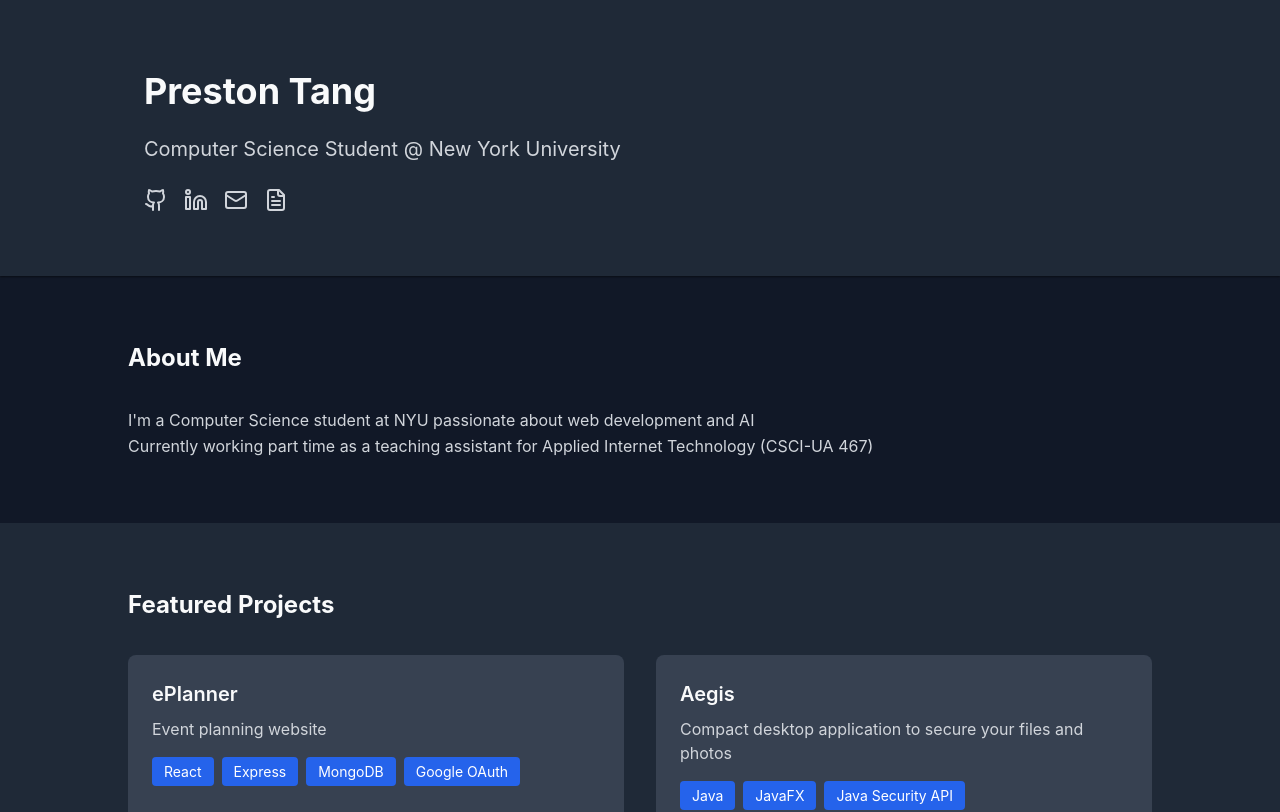
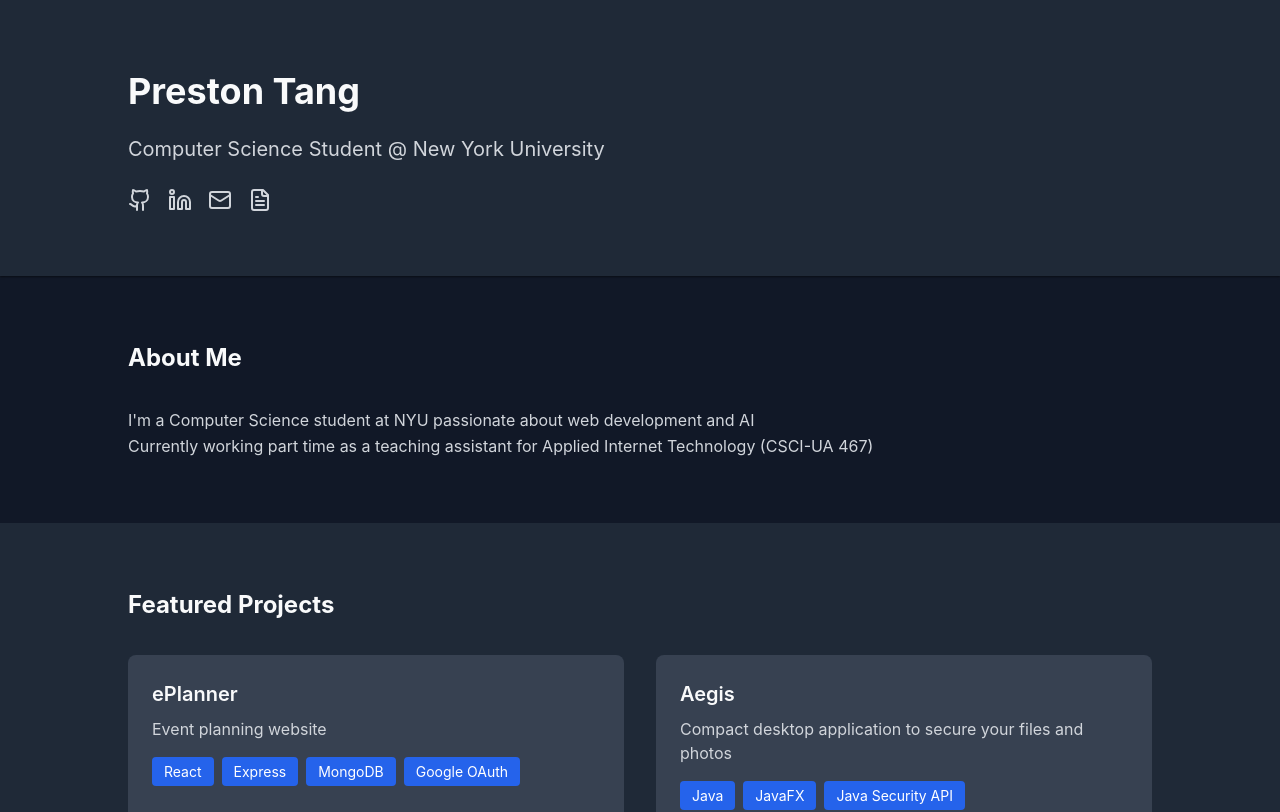
Before and after one commit to Retopia/personal-website, a React (Vite) app: page / in a window 1280 px wide. Shown: the top 812 px of the page. Built offline with nearby package versions, Linux system fonts and the light colour scheme.

Commit message:
Fixed header spacing

```diff
--- a/src/App.module.css
+++ b/src/App.module.css
@@ -23,7 +23,7 @@ body {
 .headerContent {
   max-width: 64rem;
   margin: 0 auto;
-  padding: 4rem 1rem;
+  padding: 4rem 0rem;
 }
 
 .title {
```
